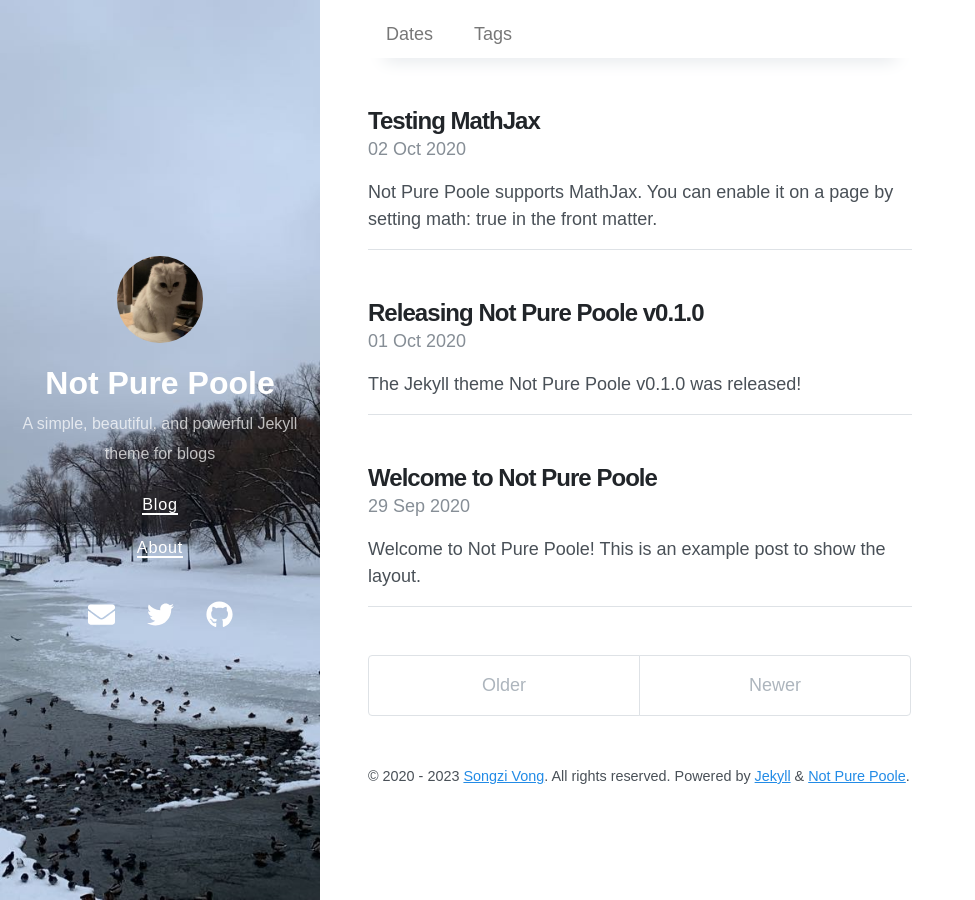
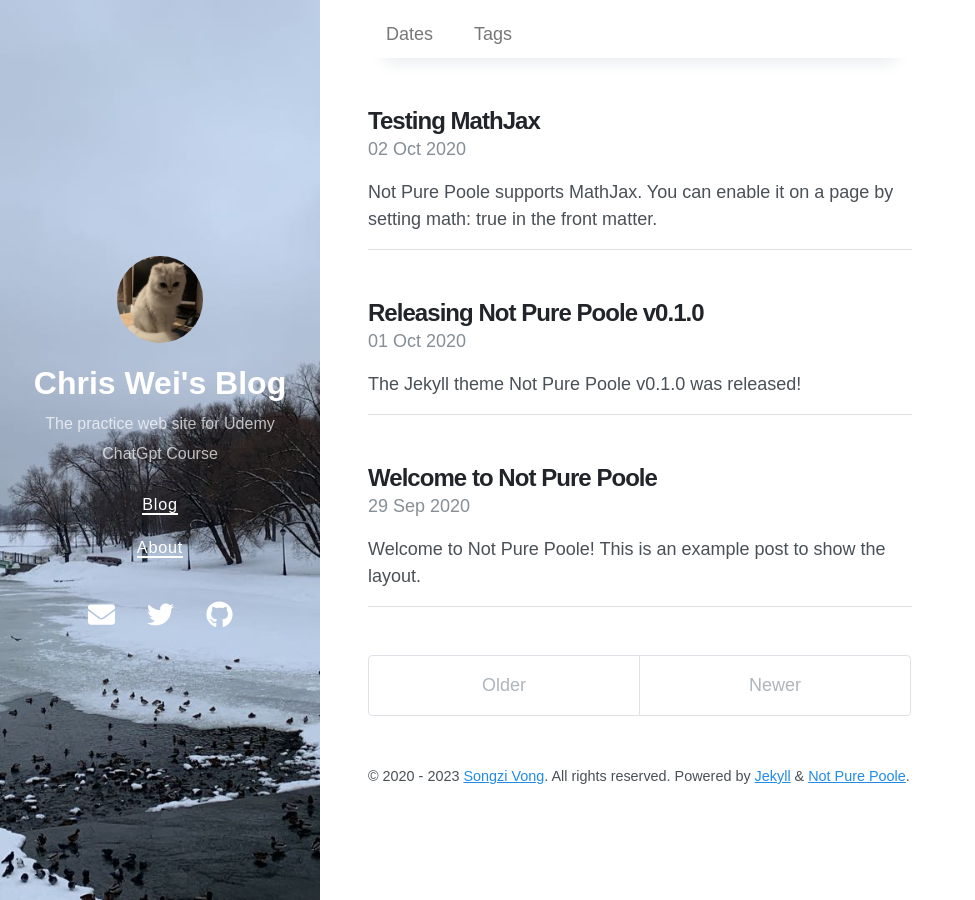
Before and after one commit to Yujyewei/chriswei.github.io, a Jekyll site: the page built from index.html, in a window 1280 px wide. Shown: the whole page, without its empty margins (0-975 px from the left). Built offline with Jekyll 4.4.1, drawn with Linux system fonts in a browser that asks for light colours; nearby versions of some CDN libraries; the list of posts is cut into pages by our own code.

Commit message:
Update _config.yml

```diff
--- a/_config.yml
+++ b/_config.yml
@@ -1,7 +1,7 @@
 # Setup
-title: Not Pure Poole
-description: A simple, beautiful, and powerful Jekyll theme for blogs
-url: https://vszhub.github.io
+title: Chris Wei's Blog
+description: The practice web site for Udemy ChatGpt Course
+url: https://yujyewei.github.io/yujyeblog/
 avatar: /avatar.jpeg
 paginate: 5
 permalink: pretty
```
